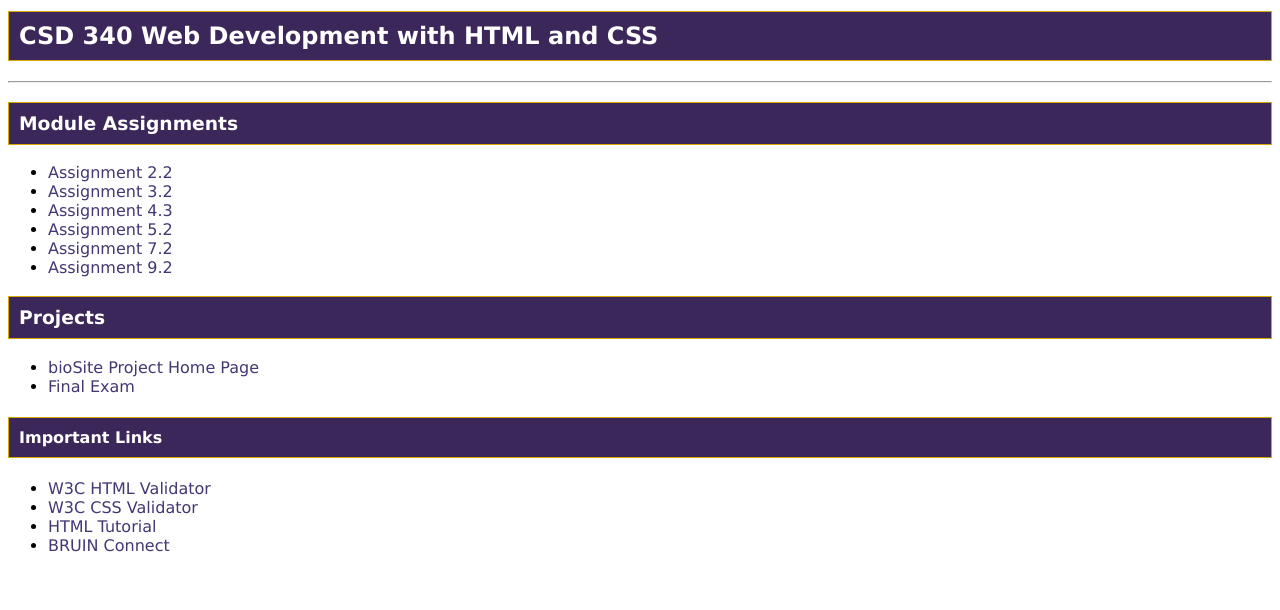
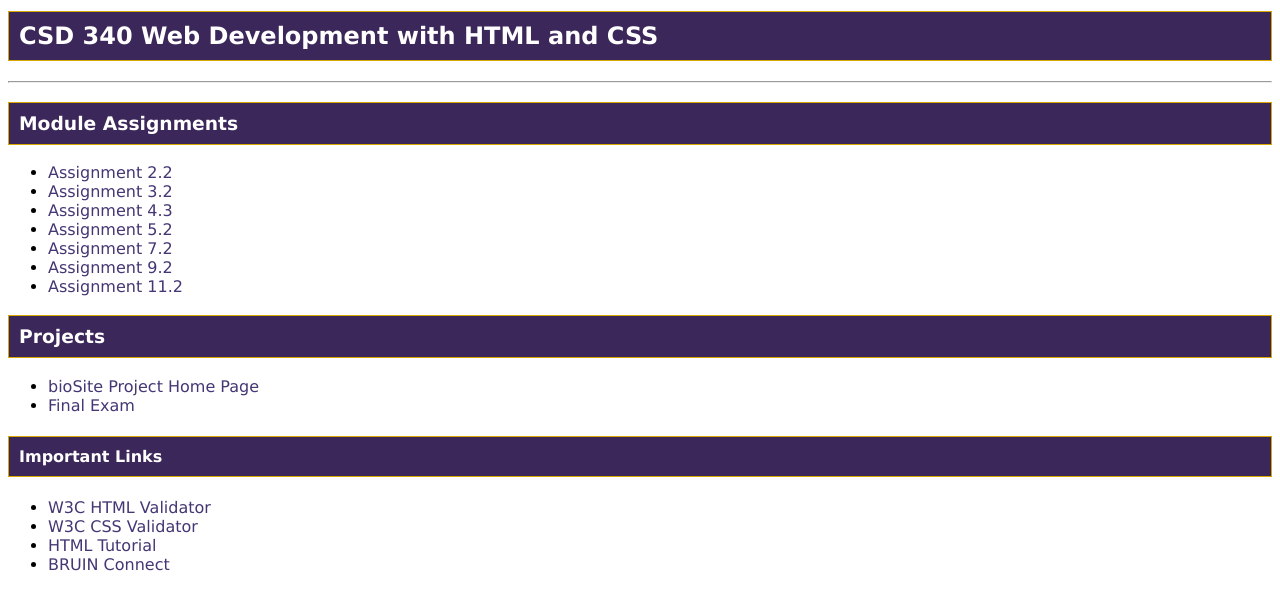
Before and after one commit to abigailkeely6/csd-340, a plain HTML site: page index.html in a window 1280 px wide. Shown: the part 92-702 px from the top of the page. Drawn offline with Linux system fonts and the light colour scheme.

Commit message:
Add files via upload

```diff
--- a/index.html
+++ b/index.html
@@ -16,6 +16,7 @@
                 <li><a href = "module-5/sabelhaus_ex4.html">Assignment 5.2</a></li>
                 <li><a href = "module-7/decker_mod7_2.html">Assignment 7.2</a></li>
                 <li><a href = "module-9/decker_ex6.html">Assignment 9.2</a></li>
+                <li><a href = "module-11/ADecker-Assignment11.2.docx">Assignment 11.2</a></li>
             </ul>
             <h3>Projects</h3>
             <ul style = "list-style-type:disc;">
```
